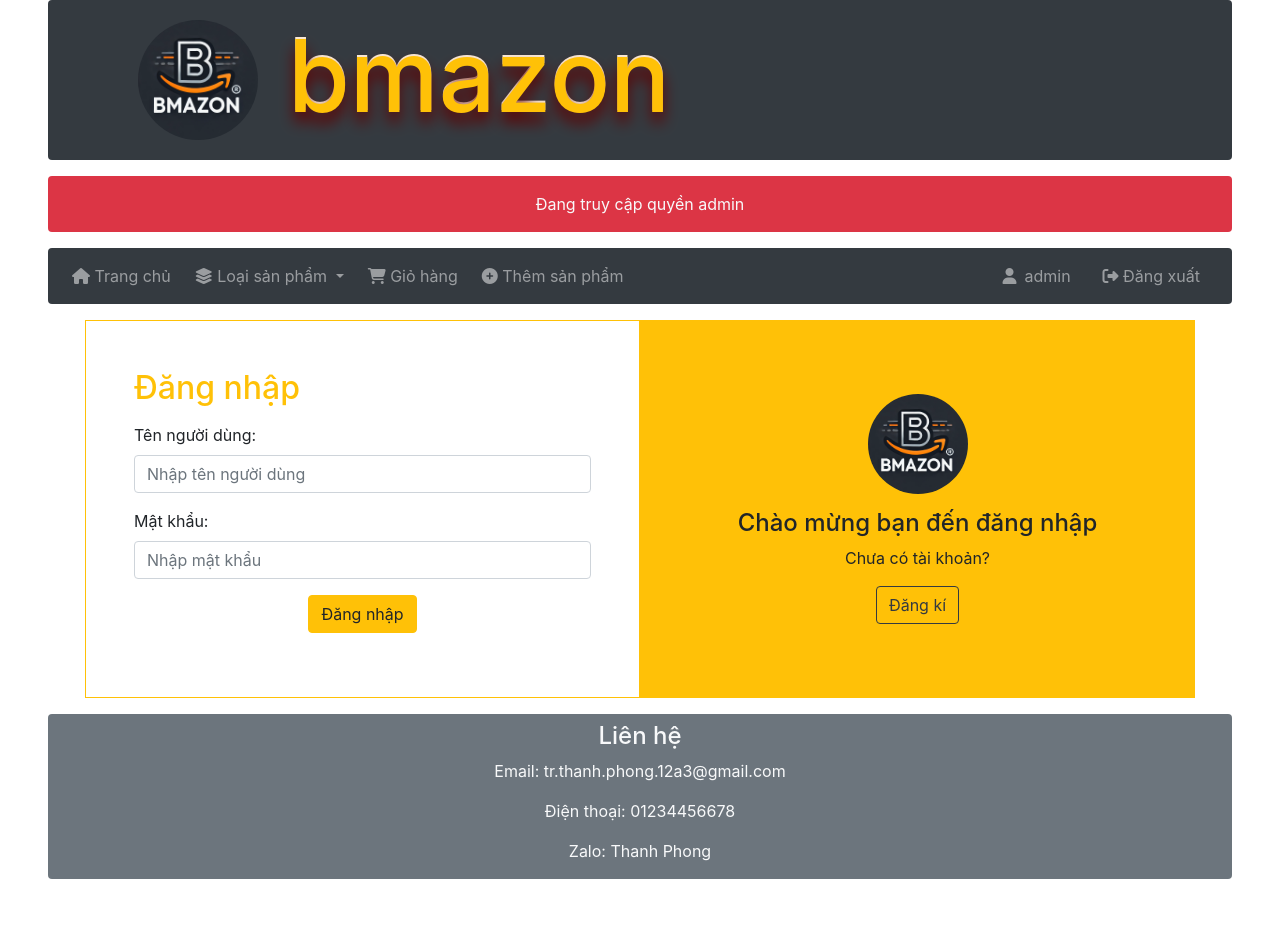
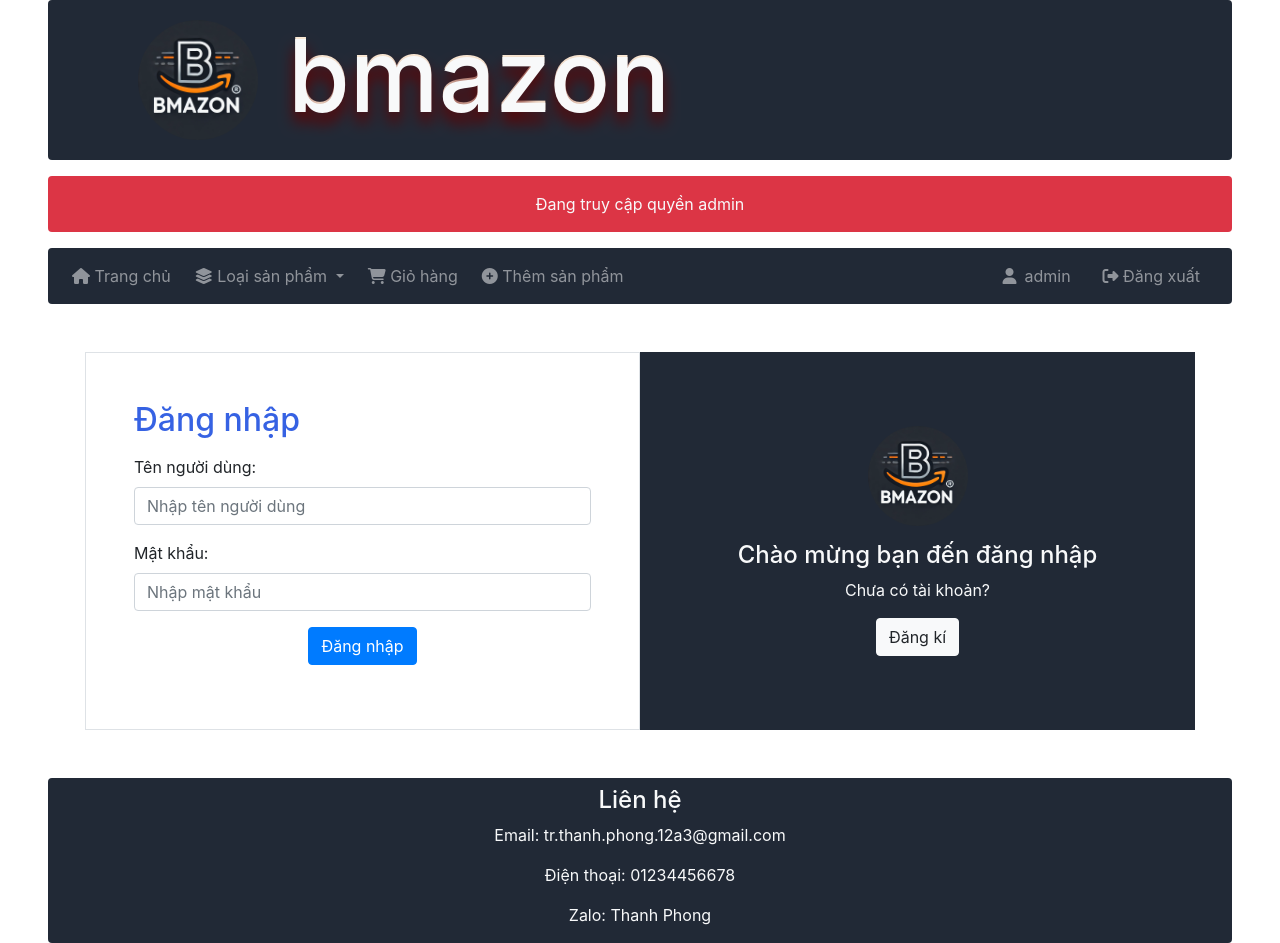
Before and after one commit to thanhphongdev04/ecom, a PHP site: page /ECom/login.php in a window 1280 px wide. Before the commit the page ends 879 px from the top, so only its background shows below. Run offline with PHP 8.4, Linux system fonts and the light colour scheme; the visitor is signed in with stand-in values (Sample User, id 1); data that the repository does not hold is empty; some libraries are stand-ins or nearby versions.

Commit message:
change theme

```diff
--- a/add-product.php
+++ b/add-product.php
@@ -53,7 +53,7 @@ if (isset($_SESSION['msg']) && $_SESSION['msg'] != "") { ?>
 ?>
 
 <form action="" method="POST" class="container my-5" enctype="multipart/form-data">
-    <h1 class="text-warning">Thêm sản phẩm</h1>
+    <h1 class="text-warmblue">Thêm sản phẩm</h1>
     <label class="my-2">Loại</label>
     <select class="form-control" name="catid">
         <?php
@@ -90,7 +90,7 @@ if (isset($_SESSION['msg']) && $_SESSION['msg'] != "") { ?>
     </div>
 
     <div class="text-center my-3">
-        <button class="btn btn-warning my-2 text-center w-25">
+        <button class="btn btn-primary my-2 text-center w-25">
             <i class="fa-solid fa-square-plus"></i>
             <span class="px-2">Thêm</span>
         </button>
--- a/cart.php
+++ b/cart.php
@@ -30,7 +30,7 @@ $user_id = $_SESSION['user-id'];
 
             <form action="checkout.php" class="view-cart-container" method="POST">
                 <table class="table">
-                    <thead class="bg-warning">
+                    <thead class="bg-secondary text-light">
                         <tr>
                             <th scope="col">S.Number</th>
                             <th scope="col">Check</th>
@@ -86,7 +86,7 @@ $user_id = $_SESSION['user-id'];
                             ?>
                         </tr>
                         <tr class="text-center border-top mx-3">
-                            <td colspan="2"><button type="submit" class="btn btn-warning px-5">Đến thanh
+                            <td colspan="2"><button type="submit" class="btn btn-primary px-5">Đến thanh
                                     toán</button></td>
                         </tr>
                     </table>
--- a/css/style.css
+++ b/css/style.css
@@ -11,6 +11,8 @@
     --hue: 50;
     --shadow: oklch(25% .2 var(--hue));
     --highlight: oklch(98% .05 var(--hue));
+    --darkblue: #212936;
+    --warmblue: #3662e3;
 }
 
 /* new css */
@@ -22,7 +24,7 @@
     padding: 15px;
     border-radius: 5px;
     box-shadow: 3px 3px 5px lightgray;
-    border: 2px solid var(--warning);
+    border: 2px solid var(--darkblue);
 }
 
 .product-container:hover {
@@ -47,12 +49,12 @@
 .product-container>.info>.title:hover {
     display: inline-block;
     cursor: pointer;
-    color: var(--warning);
+    color: var(--warmblue);
     transition: .5s;
 }
 
 .price {
-    color: #c32827;
+    color: var(--warmblue);
 }
 
 /* view cart */
@@ -66,7 +68,7 @@
     width: 35%;
     margin-left: 15px;
     height: 200px;
-    border: 2px solid var(--warning);
+    border: 2px solid var(--darkblue);
     border-radius: 5px;
 }
 
@@ -95,16 +97,35 @@ tr>.hr {
     width: 49%;
 }
 
+li a:hover {
+    color: var(--warmblue) !important;
+}
 
 input[type=checkbox] {
     width: 30px;
     height: 30px;
-    accent-color: var(--warning);
+    accent-color: var(--warmblue);
     cursor: pointer;
 }
 
 .custom-btn:active {
     transform: translate(10px, 10px) !important;
+}
+
+.bg-darkblue {
+    background-color: var(--darkblue) !important;
+}
+
+.bg-warmblue {
+    background-color: var(--warmblue) !important;
+}
+
+.text-warmblue {
+    color: var(--warmblue) !important;
+}
+
+.border-darkblue {
+    border: 2px solid var(--darkblue) !important;
 }
 
 /* old css
--- a/index.php
+++ b/index.php
@@ -47,7 +47,7 @@ include("template/nav.php");
                             <option value="15">15</option>
                             <option value="20">20</option>
                         </select>
-                        <button type="submit" class="btn btn-warning" onclick="getConfirm()">
+                        <button type="submit" class="btn btn-primary">
                             <i class="fa-solid fa-cart-plus fa-lg"></i>
                             Thêm vào giỏ
                         </button>
--- a/login.php
+++ b/login.php
@@ -41,9 +41,9 @@ include('template/nav.php');
 </head>
 
 <body>
-    <div class="container d-flex my-3">
-        <div class="w-50 p-5 border border-warning">
-            <h2 class="text-warning mb-3">Đăng nhập</h2>
+    <div class="container d-flex my-5">
+        <div class="w-50 p-5 border border-darkblue">
+            <h2 class="text-warmblue mb-3">Đăng nhập</h2>
             <?php if (isset($error)): ?>
                 <div class="alert alert-danger">
                     <strong>Thông báo:</strong> <?php echo $error; ?>
@@ -61,16 +61,17 @@ include('template/nav.php');
                         id="password" required>
                 </div>
                 <div class="text-center">
-                    <button type="submit" class="btn btn-warning">Đăng nhập</button>
+                    <button type="submit" class="btn btn-primary">Đăng nhập</button>
                 </div>
             </form>
         </div>
 
-        <div class="w-50 d-flex flex-column align-items-center justify-content-center bg-warning rounded-end-2">
+        <div
+            class="w-50 d-flex flex-column align-items-center justify-content-center bg-darkblue text-light rounded-end-2">
             <img class="icon" src="images/bmazon-logo.jpg">
             <h4>Chào mừng bạn đến đăng nhập</h4>
             <p>Chưa có tài khoản?</p>
-            <a href="Register.php" class="btn btn-outline-dark">Đăng kí</a>
+            <a href="Register.php" class="btn btn-light">Đăng kí</a>
         </div>
 
     </div>
--- a/modify-product.php
+++ b/modify-product.php
@@ -54,7 +54,7 @@ include("template/header.php");
 include("template/nav.php");
 ?>
 <form action="" method="POST" class="container my-5" enctype="multipart/form-data">
-    <h1 class="text-warning">Sửa sản phẩm</h1>
+    <h1 class="text-warmblue">Sửa sản phẩm</h1>
     <label class="my-2">Loại</label>
     <select class="form-control" name="catid">
         <?php
@@ -97,7 +97,7 @@ include("template/nav.php");
         </div>
 
         <div class="text-center my-3">
-            <button class="btn btn-warning my-2 text-center w-25">
+            <button class="btn btn-primary my-2 text-center w-25">
                 <i class="fa-solid fa-floppy-disk"></i>
                 <span class="px-2">Lưu</span>
             </button>
--- a/myaccount.php
+++ b/myaccount.php
@@ -41,7 +41,7 @@ include "template/nav.php";
 <div class="container my-4">
     <h1>Chi tiết đơn hàng</h1>
     <table class="table">
-        <thead class="bg-warning">
+        <thead class="bg-secondary text-light">
             <tr>
                 <th scope="col">Mã đơn hàng</th>
                 <th scope="col">Ngày</th>
--- a/template/footer.php
+++ b/template/footer.php
@@ -1,4 +1,4 @@
-<footer class="d-flex flex-column align-items-center bg-secondary text-light rounded mt-3 mx-5">
+<footer class="d-flex flex-column align-items-center bg-darkblue text-light rounded mt-3 mx-5">
     <h4 class="mt-2">Liên hệ</h4>
     <p>Email: tr.thanh.phong.12a3@gmail.com</p>
     <P>Điện thoại: 01234456678</P>
--- a/template/header.php
+++ b/template/header.php
@@ -26,9 +26,9 @@
 </head>
 
 
-<header class="d-flex bg-dark align-items-center mb-3 py-3 rounded mx-5">
+<header class="d-flex bg-darkblue align-items-center mb-3 py-3 rounded mx-5">
     <a href="index.php"><img src="./images/bmazon-logo.jpg"></a>
-    <h1 class="text-warning highlighted-text-shadow">bmazon</h1>
+    <h1 class="text-light highlighted-text-shadow">bmazon</h1>
 </header>
 
 
--- a/template/nav.php
+++ b/template/nav.php
@@ -1,4 +1,4 @@
-<nav class="navbar navbar-expand-lg bg-dark navbar-dark rounded mx-5 sticky-top">
+<nav class="navbar navbar-expand-lg bg-darkblue navbar-dark rounded mx-5 sticky-top">
 
     <button class="navbar-toggler" type="button" data-toggle="collapse" data-target="#navbarSupportedContent"
         aria-controls="navbarSupportedContent" aria-expanded="false" aria-label="Toggle navigation">
```
Also changed, not shown: checkout.php (+9 -8 lines), register.php (+5 -5 lines).
